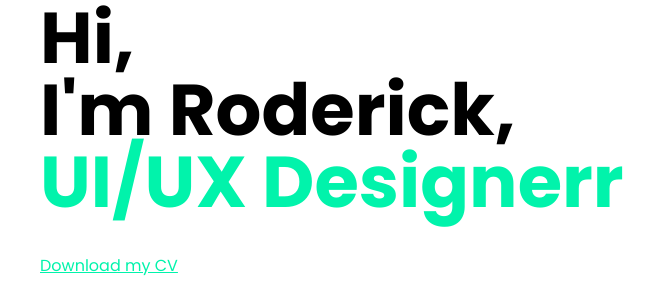
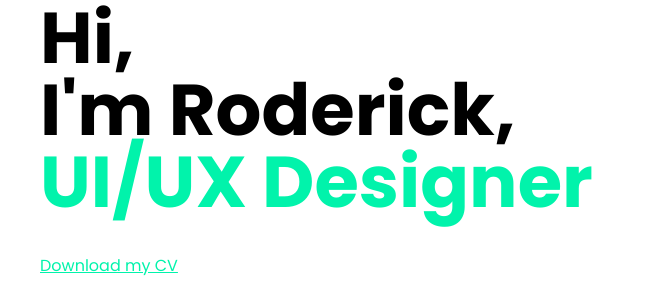
Before and after one commit to rmoise/portfolio-website, a plain HTML site: page design.html in a window 1280 px wide. Shown: the part 126-408 px from the top of the page, 0-662 px from the left. Drawn offline with nearby package versions, Linux system fonts and the light colour scheme.

Commit message:
typo revert

```diff
--- a/design.html
+++ b/design.html
@@ -64,7 +64,7 @@
         <h1 id="header" class="font-bold text-4xl md:text-4xl lg:text-5xl xl:text-7xl text-center md:text-left">
           Hi,<br />
           I'm Roderick, <br />
-          <span style="color: #01f3ab">UI/UX Designerr</span>
+          <span style="color: #01f3ab">UI/UX Designer</span>
         </h1>
         <br />
         <!--        <p class="max-w-md text-center text-darkGrayishBlue mt-12 md:text-left">
```
Also changed, not shown: index.html (+1 -1 lines).
